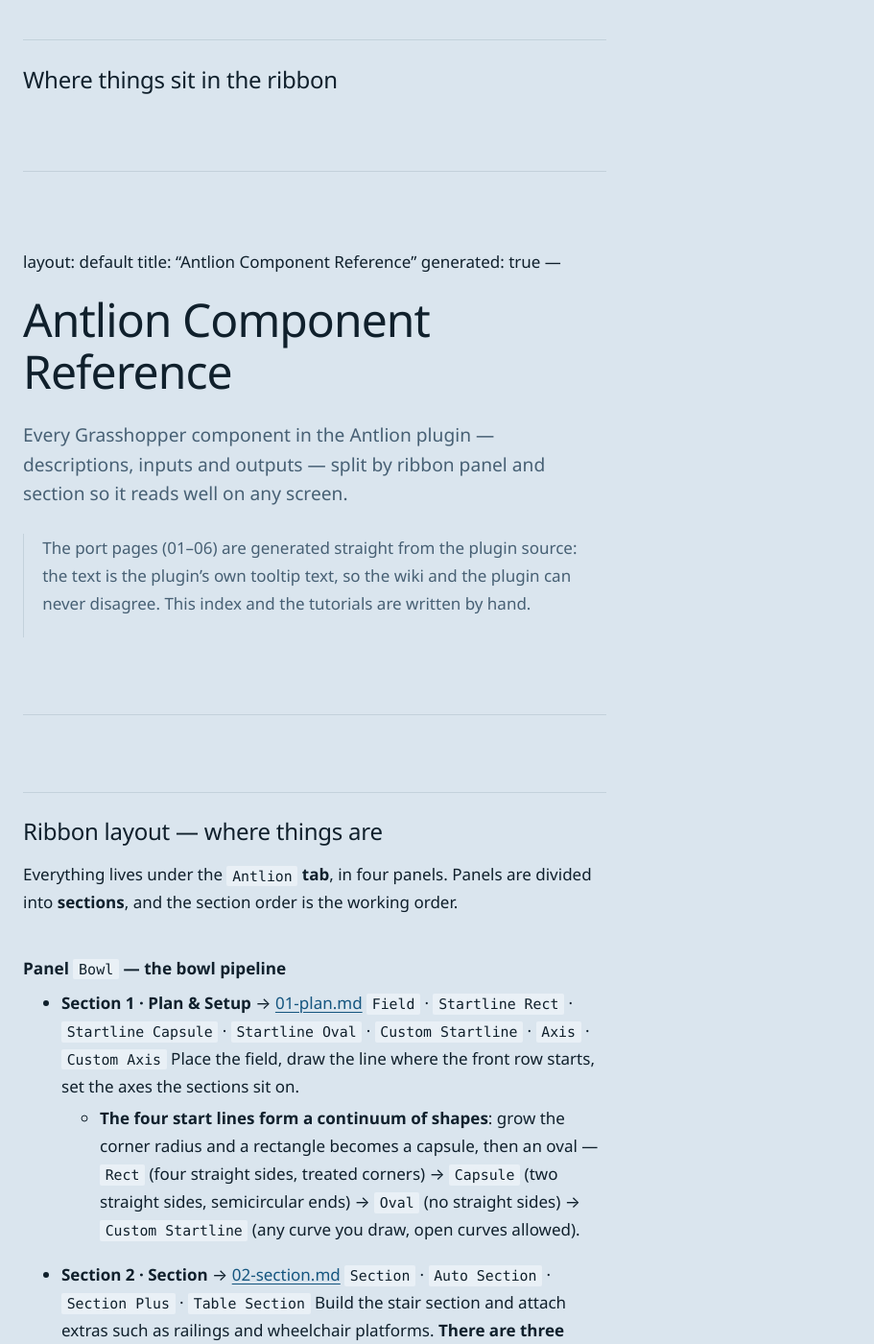
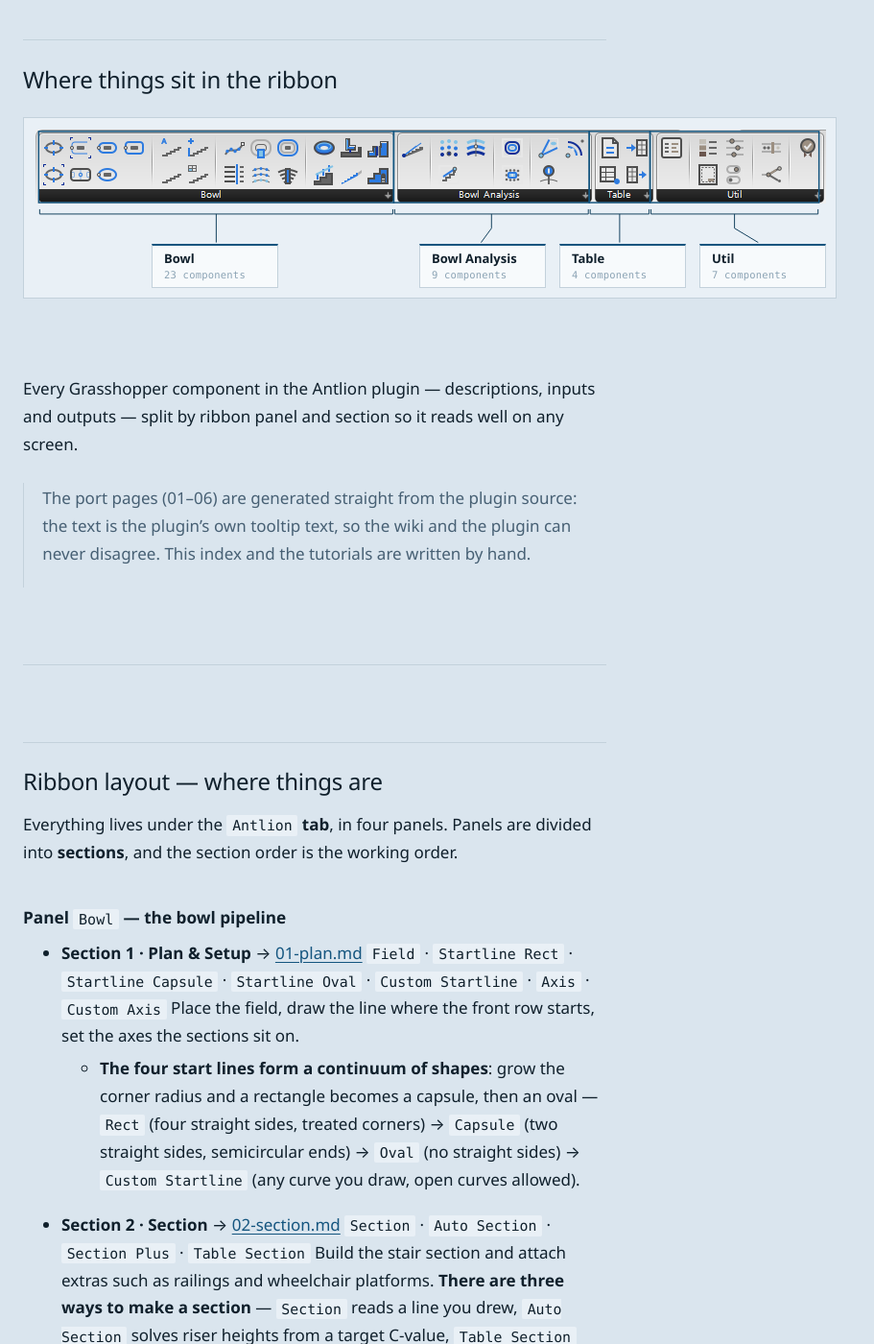
Before and after one commit to plugindevlab/plugindevlab.github.io, a Jekyll site: the page built from antlion/workflow/index.md, in a window 1280 px wide and 1400 px high, scrolled down 5272 px. Shown: the whole window at 96% size, without its empty margins (0-911 px from the left). Built offline with Jekyll 4.4.1, drawn with Linux system fonts in a browser that asks for light colours.

Commit message:
﻿antlion: ribbon layout figure on the workflow page
The Antlion ribbon, rendered by Grasshopper itself, with each panel outlined and
labelled: Bowl (23), Bowl Analysis (9), Table (4), Util (7).

The tab strip is deliberately not part of the image - it would list every plugin
installed on the machine it was captured on.

Also fixes the mirrored ribbon text: its front matter was rendering as body copy
on the workflow page, because a Jekyll include is not a page.

```diff
--- a/_includes/antlion-ribbon.html
+++ b/_includes/antlion-ribbon.html
@@ -1,11 +1,3 @@
----
-layout: default
-title: "Antlion Component Reference"
-generated: true
----
-
-# Antlion Component Reference
-
 Every Grasshopper component in the Antlion plugin — descriptions, inputs and outputs —
 split by ribbon panel and section so it reads well on any screen.
 
--- /dev/null
+++ b/_includes/ribbon-fig.html
@@ -0,0 +1,27 @@
+{%- assign pdata = site.data.components.products[page.product] -%}
+{%- assign r = pdata.graph.ribbon -%}
+{%- if r %}
+<div class="rib-wrap" markdown="0">
+  <div class="rib" style="width:{{ r.w }}px;height:{{ r.h }}px">
+    <img class="rib-img" src="{{ r.img | relative_url }}"
+      alt="The {{ r.tab }} tab in the Grasshopper ribbon, with its panels"
+      style="left:{{ r.imgX }}px;top:{{ r.imgY }}px;width:{{ r.imgW }}px;height:{{ r.imgH }}px">
+    <svg viewBox="0 0 {{ r.w }} {{ r.h }}" aria-hidden="true">
+      <g class="rib-zone">
+        {%- for p in r.panels %}
+        <rect x="{{ p.rx }}" y="{{ p.ry }}" width="{{ p.rw }}" height="{{ p.rh }}"/>
+        {%- endfor %}
+      </g>
+      <g class="rib-lead">
+        {%- for p in r.panels %}
+        <path d="{{ p.bracket }}"/>
+        <path d="{{ p.d }}"/>
+        {%- endfor %}
+      </g>
+    </svg>
+    {%- for p in r.panels %}
+    <div class="rib-call" style="left:{{ p.x }}px;top:{{ p.y }}px;width:{{ r.callW }}px;height:{{ r.callH }}px"><b>{{ p.name | escape }}</b><span>{{ p.count }} components</span></div>
+    {%- endfor %}
+  </div>
+</div>
+{%- endif %}
--- a/antlion/workflow/index.md
+++ b/antlion/workflow/index.md
@@ -64,6 +64,8 @@
 
 ## Where things sit in the ribbon {#ribbon}
 
+{% include ribbon-fig.html %}
+
 {% include antlion-ribbon.html %}
 
 ## How the ports connect
--- a/assets/css/style.css
+++ b/assets/css/style.css
@@ -86,7 +86,7 @@
 .content { max-width: var(--wide); margin: 0 auto; padding: 4rem var(--pad) 6rem; }
 .content > * { max-width: var(--measure); }
 .content > .full, .content > .split, .content > .grid, .content > .map-wrap,
-.content > .combos, .content > .map-note,
+.content > .combos, .content > .map-note, .content > .rib-wrap,
 .content > section, .content > table, .content > pre, .content > figure { max-width: none; }
 
 h1 {
@@ -195,6 +195,21 @@
 .map-e-back { stroke-dasharray: 4 3; stroke: var(--ink-faint); }
 .map-e-aside { stroke-dasharray: 3 3; stroke: var(--ink-faint); opacity: .8; }
 .map-note { font-size: .92rem; line-height: 1.65; color: var(--ink-soft); margin: 0 0 var(--rhythm); }
+
+.rib-wrap { margin: 1.5rem 0 var(--rhythm); overflow-x: auto; }
+.rib { position: relative; background: var(--plate); border: .5px solid var(--line); }
+.rib-img { position: absolute; display: block; image-rendering: pixelated; }
+.rib svg { position: absolute; inset: 0; width: 100%; height: 100%; overflow: visible; }
+.rib-zone rect { fill: none; stroke: var(--accent); stroke-width: 1.5; }
+.rib-lead path { fill: none; stroke: var(--frame); stroke-width: 1; }
+.rib-call {
+  position: absolute; display: flex; flex-direction: column; justify-content: center;
+  gap: 2px; padding: 0 var(--sp3); border: .5px solid var(--line); background: var(--panel);
+  border-top: 2.5px solid var(--accent);
+}
+.rib-call > * { max-width: 100%; white-space: nowrap; overflow: hidden; text-overflow: ellipsis; }
+.rib-call b { font: 600 13px/1.2 var(--font-body); }
+.rib-call span { font: 400 10.5px/1.2 var(--font-mono); color: var(--faint); letter-spacing: .02em; }
 
 .comp-list { font-size: .92rem; line-height: 2; color: var(--ink-faint); }
 .comp-list a { text-decoration: none; color: var(--ink-soft); border-bottom: 1px solid var(--rule); }
```
Also changed, not shown: _data/ribbon.json (added, +47 -0 lines), _data/components.json, assets/img/antlion/ribbon.png (added).
